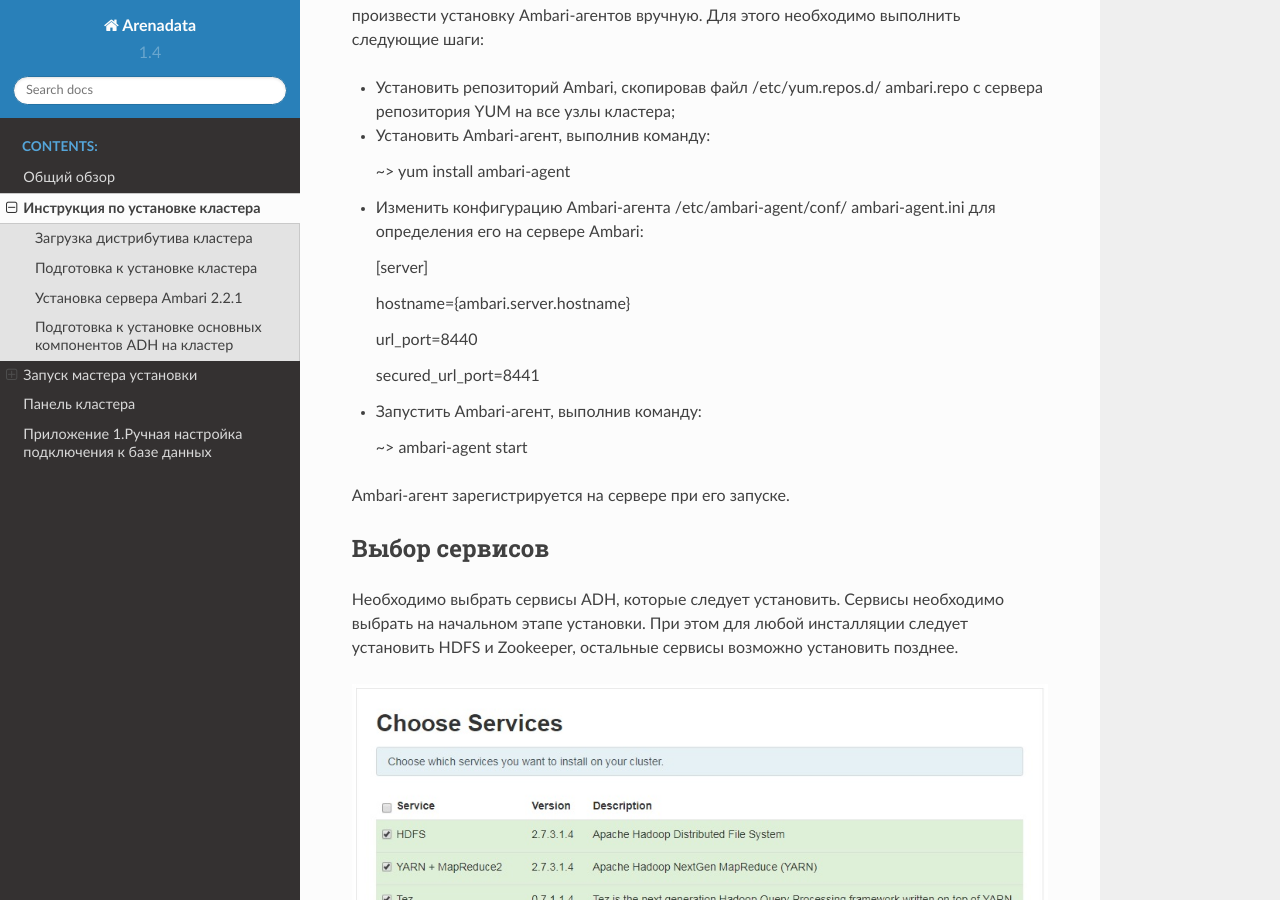
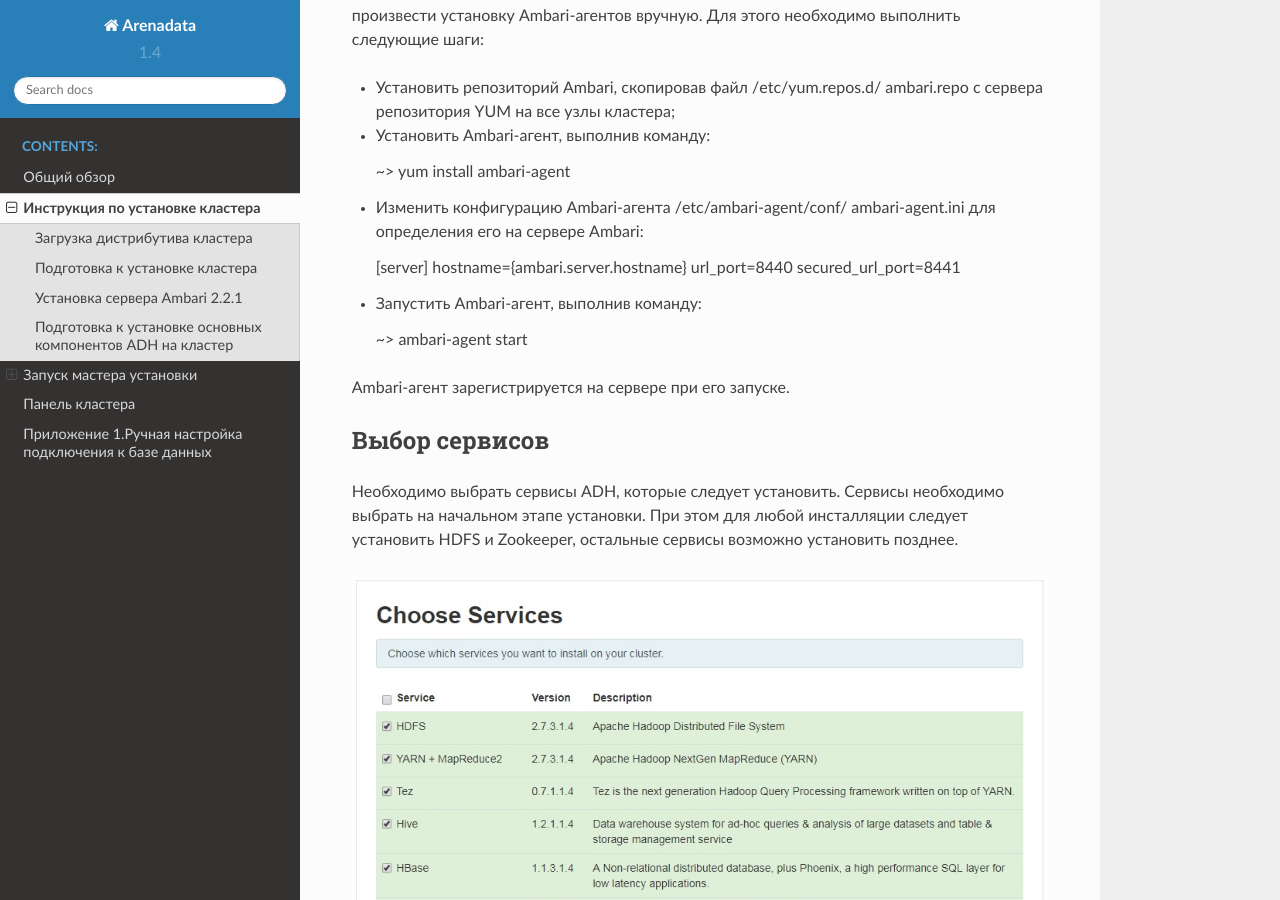
Before and after one commit to arenadata/docs_adps, a Sphinx documentation site: the page built from source/install.rst, in a window 1280 px wide and 900 px high, scrolled down 4430 px. Built offline with Sphinx 7.4.7 and the Read the Docs theme 2.0.0, drawn with Linux system fonts in a browser that asks for light colours.

```diff
--- a/source/install.rst
+++ b/source/install.rst
@@ -178,16 +178,15 @@ SSH, следует произвести установку Ambari-агенто
 
   ~> yum install ambari-agent
 
+
 + Изменить конфигурацию Ambari-агента /etc/ambari-agent/conf/
   ambari-agent.ini для определения его на сервере Ambari:
 
   [server]
+  hostname={ambari.server.hostname}
+  url_port=8440
+  secured_url_port=8441
 
-  hostname={ambari.server.hostname}
-
-  url_port=8440
-
-  secured_url_port=8441
 
 + Запустить Ambari-агент, выполнив команду:
 
```
